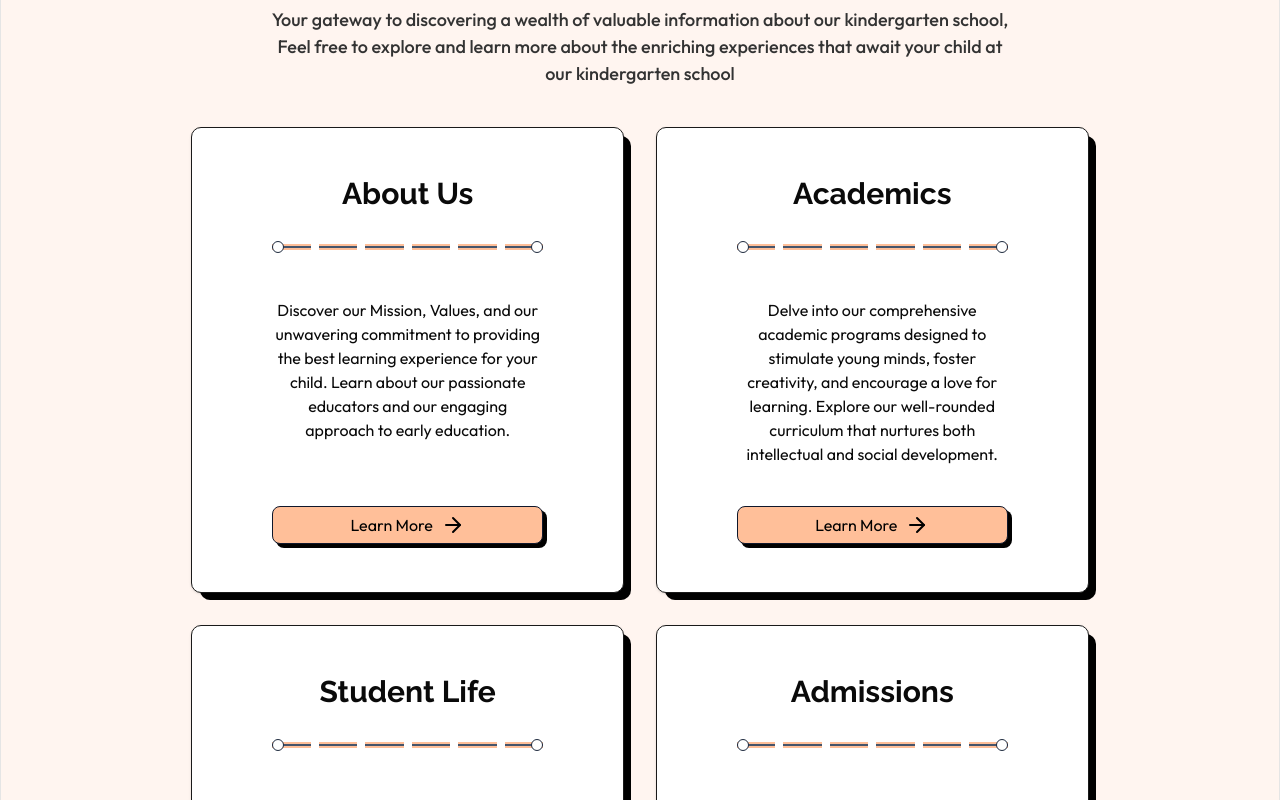
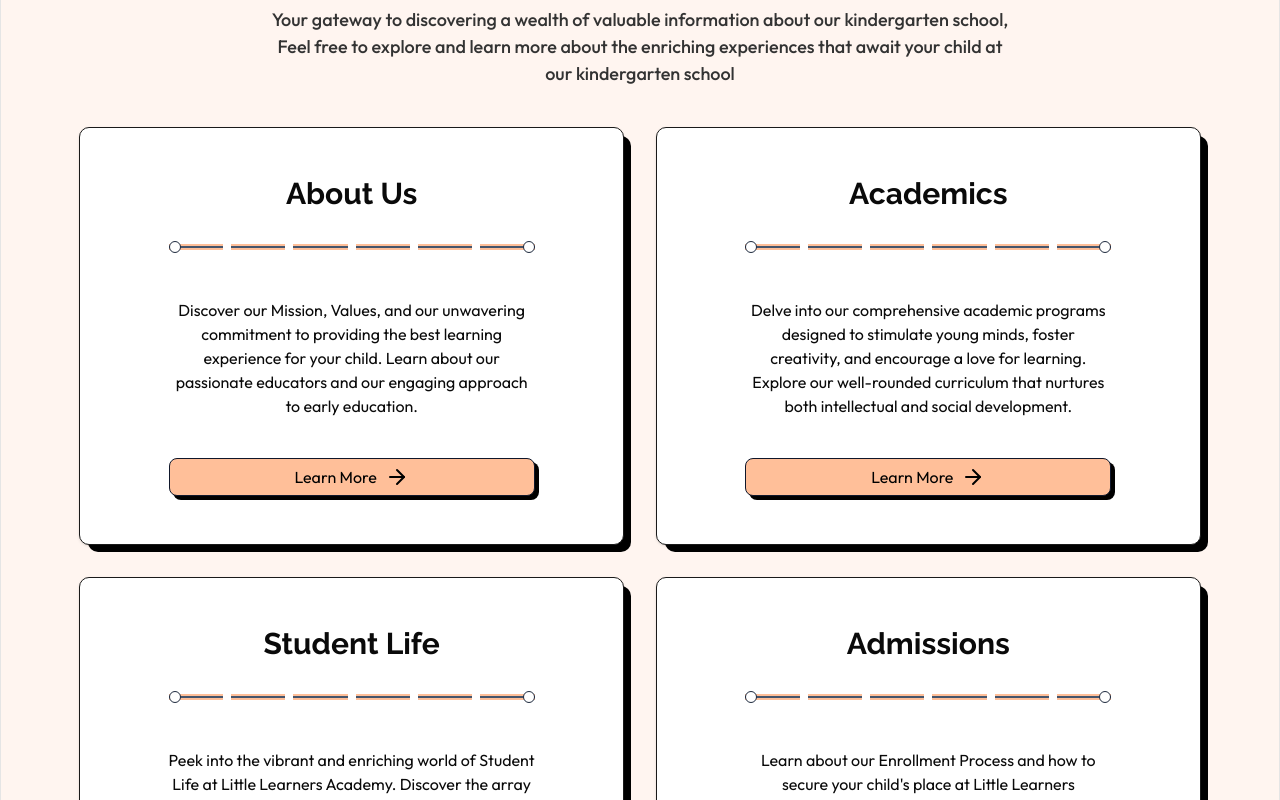
Before and after one commit to robiulsagor/school-project-with-nextjs, a Next.js app: page / in a window 1280 px wide. Shown: the part 3720-4520 px from the top of the page. Built offline with nearby package versions, Linux system fonts and the light colour scheme.

Commit message:
Update NavigatePage layout for full-width grid display

```diff
--- a/app/components/home/NavigatePage.tsx
+++ b/app/components/home/NavigatePage.tsx
@@ -39,7 +39,7 @@ const NavigatePage = () => {
                     description="Your gateway to discovering a wealth of valuable information about our kindergarten school, Feel free to explore and learn more about the enriching experiences that await your child at our kindergarten school"
                 />
 
-                <div className="grid grid-cols-2 gap-8 mt-10 w-[80%] mx-auto">
+                <div className="grid grid-cols-2 gap-8 mt-10 w-full mx-auto">
                     {
                         navigatePageData.map((item) => (
                             <NavigatePageCard
```
